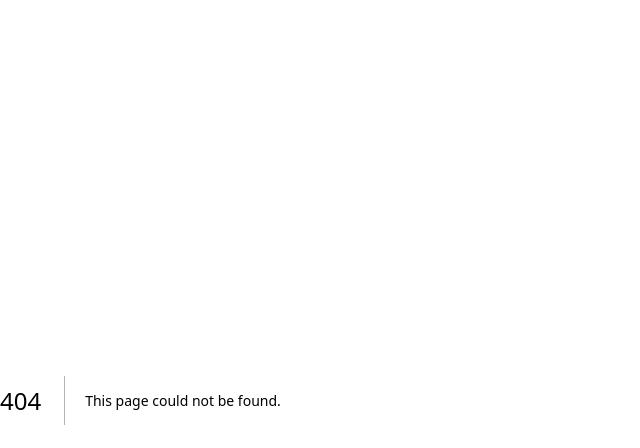
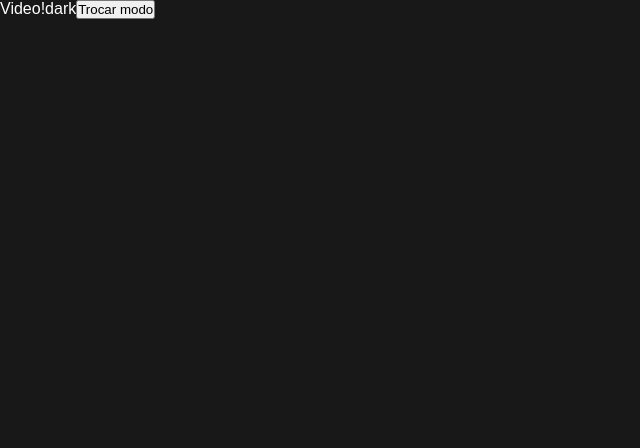
Before and after one commit to amandapolari/aluratube, a Next.js app: page /video in a window 1280 px wide. Before the commit this address had no page. Shown: the top 448 px of the page, without its empty margins (0-640 px from the left). Built offline with nearby package versions, Linux system fonts and the light colour scheme.

Commit message:
Finalização da aula 3

```diff
--- a/pages/_app.js
+++ b/pages/_app.js
@@ -26,7 +26,7 @@ const theme = {
 
 function ProviderWrapper(props) {
   return (
-    <ColorModeProvider initialMode={"light"}>
+    <ColorModeProvider initialMode={"dark"}>
     {props.children}
     </ColorModeProvider>
   )
--- /dev/null
+++ b/pages/video.js
@@ -0,0 +1,15 @@
+import React from "react";
+import { ColorModeContext } from "../src/components/ColorMode";
+
+export default function Video() {
+    const contexto = React.useContext(ColorModeContext);
+    return (
+        <div>
+            Video!
+            {contexto.mode}
+            <button onClick={() => contexto.toggleMode()}>
+                Trocar modo
+            </button>
+        </div>
+    )
+}
```
